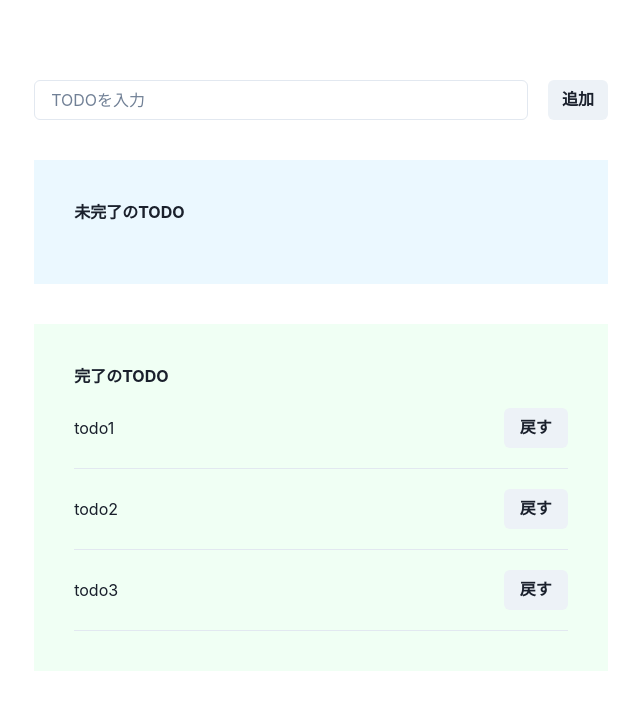
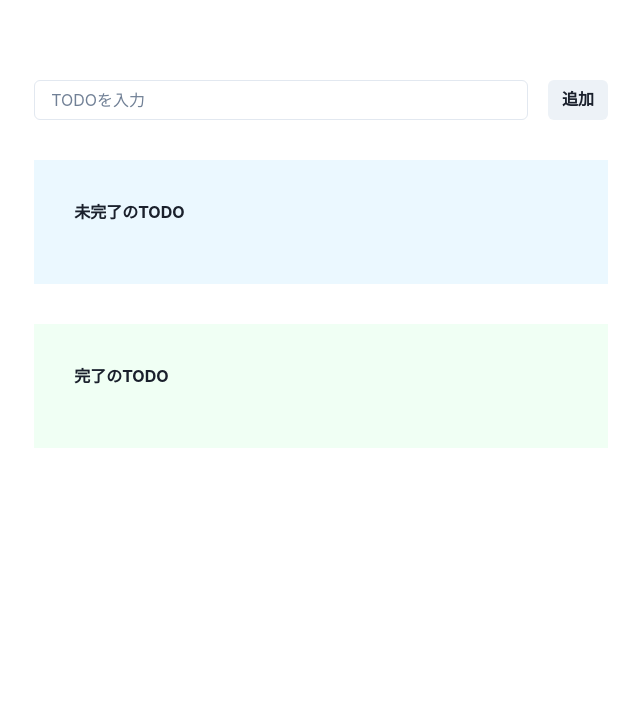
Before and after one commit to mk-0A0/todo-app, a React (Create React App) app: page / in a window 1280 px wide. Shown: the top 710 px of the page, without its empty margins (319-959 px from the left). Built offline with nearby package versions, Linux system fonts and the light colour scheme.

Commit message:
♻️refactoring

```diff
--- a/src/App.tsx
+++ b/src/App.tsx
@@ -4,45 +4,30 @@ import {Box, Button, ChakraProvider, Container, Flex, FormControl, Grid, Input,
 
 export const App = () => {
   const [incompleteTodos, setIncompleteTodos] = useState<string[]>([])
-  const [completeTodos, setCompleteTodos] = useState<string[]>(['todo1', 'todo2', 'todo3'])
-
+  const [completeTodos, setCompleteTodos] = useState<string[]>([])
   const [todo, setTodo] = useState('')
-
-  const onClickAdd = () => {
-    const newTodos = [...incompleteTodos]
-    const newCompleteTodos = [...newTodos, todo]
-    setIncompleteTodos(newCompleteTodos)
-    setTodo('')
-  }
 
   const onChange = (e: React.ChangeEvent<HTMLInputElement>) => {
     setTodo(e.target.value)
   }
 
+  const onClickAdd = () => {
+    setIncompleteTodos(prevState => [...prevState, todo])
+    setTodo('')
+  }
+
   const onClickRemove = (index: number) => {
-    const newTodos = [...incompleteTodos]
-    const newIncompleteTodos = newTodos.filter((_, i) => i !== index)
-    setIncompleteTodos(newIncompleteTodos)
+    setIncompleteTodos(prevState => prevState.filter((_, i) => i !== index))
   }
 
   const onCLickComplete = (index: number) => {
-    const newTodos = [...incompleteTodos]
-    const newIncompleteTodos = newTodos.filter((_, i) => i !== index)
-    setIncompleteTodos(newIncompleteTodos)
-
-    const newCompleteTodos = [...completeTodos]
-    const newCompleteTodosResult = [...newCompleteTodos, incompleteTodos[index]]
-    setCompleteTodos(newCompleteTodosResult)
+    setIncompleteTodos(prevState => prevState.filter((_, i) => i !== index))
+    setCompleteTodos(prevState => [...prevState, incompleteTodos[index]])
   }
 
   const onCLickBack = (index: number) => {
-    const newTodos = [...completeTodos]
-    const newCompleteTodos = newTodos.filter((_, i) => i !== index)
-    setCompleteTodos(newCompleteTodos)
-
-    const newIncompleteTodos = [...incompleteTodos]
-    const newIncompleteTodosResult = [...newIncompleteTodos, completeTodos[index]]
-    setIncompleteTodos(newIncompleteTodosResult)
+    setCompleteTodos(prevState => prevState.filter((_, i) => i !== index))
+    setIncompleteTodos(prevState => [...prevState, completeTodos[index]])
   }
 
   return (
```
